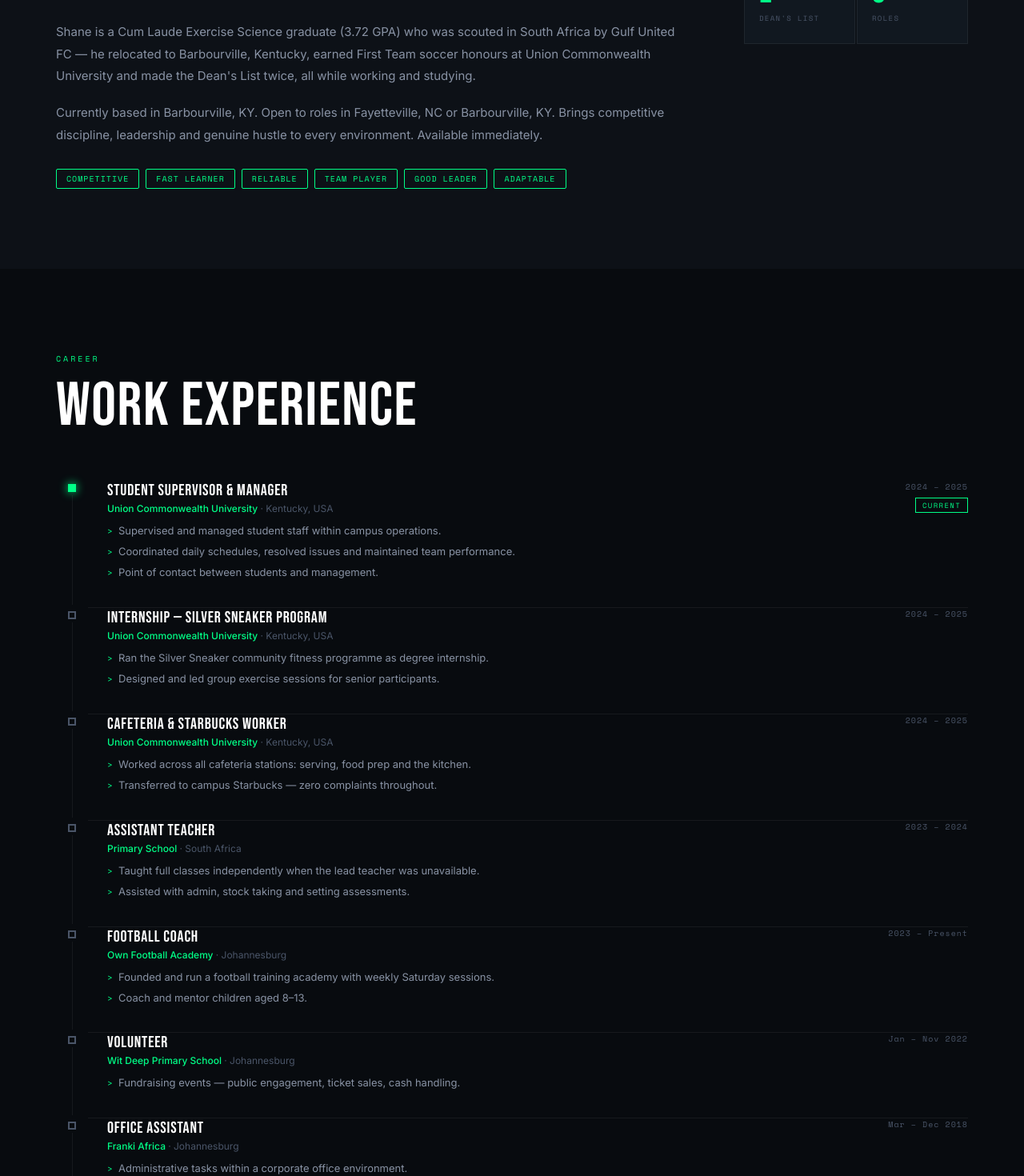
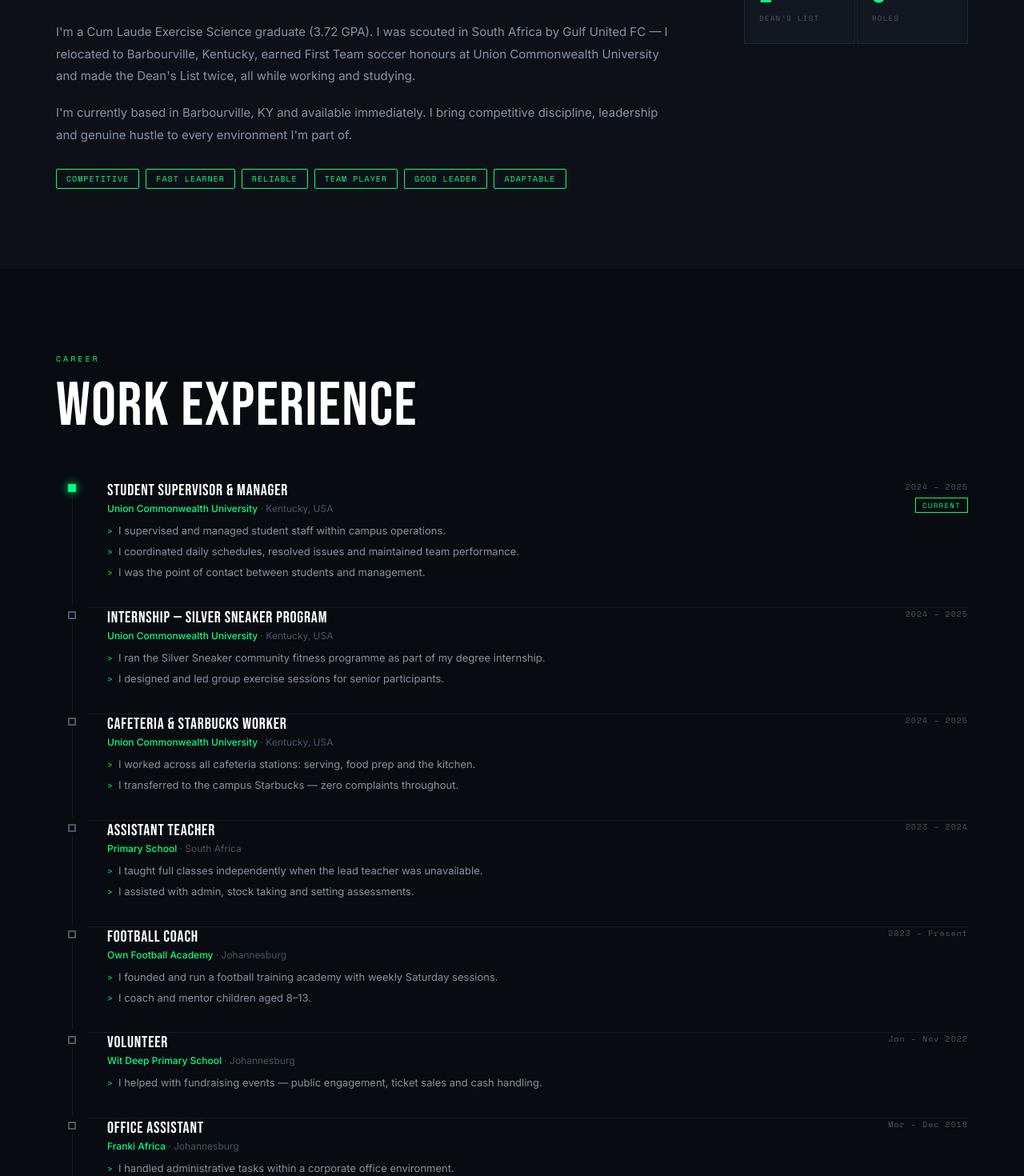
Before and after one commit to ItzGazz-IT/shane-cv, a React (Vite) app: page / in a window 1280 px wide. Shown: the part 1080-2550 px from the top of the page at 80% size. Built offline with nearby package versions, Linux system fonts and the light colour scheme.

Commit message:
content: first person wording, Barbourville only

```diff
--- a/src/components/About.jsx
+++ b/src/components/About.jsx
@@ -31,14 +31,13 @@ export default function About() {
               <span style={{ color: 'var(--accent)' }}>Proven.</span>
             </h2>
             <p className="about-body">
-              Shane is a Cum Laude Exercise Science graduate (3.72 GPA) who was scouted in South Africa
-              by Gulf United FC — he relocated to Barbourville, Kentucky, earned First Team soccer honours
+              I'm a Cum Laude Exercise Science graduate (3.72 GPA). I was scouted in South Africa
+              by Gulf United FC — I relocated to Barbourville, Kentucky, earned First Team soccer honours
               at Union Commonwealth University and made the Dean's List twice, all while working and studying.
             </p>
             <p className="about-body" style={{ marginTop: '18px' }}>
-              Currently based in Barbourville, KY. Open to roles in Fayetteville, NC or Barbourville, KY.
-              Brings competitive discipline, leadership and genuine hustle to every environment.
-              Available immediately.
+              I'm currently based in Barbourville, KY and available immediately.
+              I bring competitive discipline, leadership and genuine hustle to every environment I'm part of.
             </p>
             <div className="about-tags">
               {['Competitive', 'Fast Learner', 'Reliable', 'Team Player', 'Good Leader', 'Adaptable'].map(t => (
--- a/src/components/Contact.jsx
+++ b/src/components/Contact.jsx
@@ -20,8 +20,8 @@ export default function Contact() {
         <div className="ct-layout">
           <div className="ct-info">
             <p className="ct-body">
-              Shane is available immediately and open to roles in
-              Fayetteville, NC or Barbourville, KY. Reach out via any channel below.
+              I'm available immediately and based in Barbourville, KY.
+              Reach out via any channel below — I'd love to connect.
             </p>
 
             <div className="ct-links">
@@ -81,7 +81,7 @@ export default function Contact() {
             </a>
 
             <p className="ct-note">
-              Barbourville, KY · Fayetteville NC or Barbourville KY · Available now
+              Barbourville, KY · Available immediately
             </p>
           </div>
         </div>
--- a/src/components/Education.jsx
+++ b/src/components/Education.jsx
@@ -7,7 +7,7 @@ const degrees = [
     location: 'Kentucky, USA',
     period: '2024 – 2025',
     tags: ['Exercise Science', 'Cum Laude', '3.72 GPA', "Dean's List × 2", 'First Team Soccer', 'Silver Sneaker Internship'],
-    note: 'Scouted by Gulf United FC in South Africa — relocated to the USA to study and play Division I soccer. Completed degree Cum Laude with a 3.72 GPA.',
+    note: 'I was scouted by Gulf United FC in South Africa — I relocated to the USA to study and play Division I soccer. I completed my degree Cum Laude with a 3.72 GPA.',
   },
   {
     degree: 'BSc: Health Sciences (Incomplete – Transferred)',
@@ -15,7 +15,7 @@ const degrees = [
     location: 'Johannesburg, South Africa',
     period: '2022 – 2023',
     tags: ['Health Sciences', 'Exercise & Sport Science', 'Transferred to USA'],
-    note: 'Began studies at UJ before being scouted by Gulf United FC and transferring to Union Commonwealth University.',
+    note: 'I began my studies at UJ before being scouted by Gulf United FC and transferring to Union Commonwealth University.',
   },
   {
     degree: 'High School Diploma (Matric)',
--- a/src/components/Experience.jsx
+++ b/src/components/Experience.jsx
@@ -8,9 +8,9 @@ const jobs = [
     period: '2024 – 2025',
     active: true,
     bullets: [
-      'Supervised and managed student staff within campus operations.',
-      'Coordinated daily schedules, resolved issues and maintained team performance.',
-      'Point of contact between students and management.',
+      'I supervised and managed student staff within campus operations.',
+      'I coordinated daily schedules, resolved issues and maintained team performance.',
+      'I was the point of contact between students and management.',
     ],
   },
   {
@@ -20,8 +20,8 @@ const jobs = [
     period: '2024 – 2025',
     active: false,
     bullets: [
-      'Ran the Silver Sneaker community fitness programme as degree internship.',
-      'Designed and led group exercise sessions for senior participants.',
+      'I ran the Silver Sneaker community fitness programme as part of my degree internship.',
+      'I designed and led group exercise sessions for senior participants.',
     ],
   },
   {
@@ -31,8 +31,8 @@ const jobs = [
     period: '2024 – 2025',
     active: false,
     bullets: [
-      'Worked across all cafeteria stations: serving, food prep and the kitchen.',
-      'Transferred to campus Starbucks — zero complaints throughout.',
+      'I worked across all cafeteria stations: serving, food prep and the kitchen.',
+      'I transferred to the campus Starbucks — zero complaints throughout.',
     ],
   },
   {
@@ -42,8 +42,8 @@ const jobs = [
     period: '2023 – 2024',
     active: false,
     bullets: [
-      'Taught full classes independently when the lead teacher was unavailable.',
-      'Assisted with admin, stock taking and setting assessments.',
+      'I taught full classes independently when the lead teacher was unavailable.',
+      'I assisted with admin, stock taking and setting assessments.',
     ],
   },
   {
@@ -53,8 +53,8 @@ const jobs = [
     period: '2023 – Present',
     active: false,
     bullets: [
-      'Founded and run a football training academy with weekly Saturday sessions.',
-      'Coach and mentor children aged 8–13.',
+      'I founded and run a football training academy with weekly Saturday sessions.',
+      'I coach and mentor children aged 8–13.',
     ],
   },
   {
@@ -63,7 +63,7 @@ const jobs = [
     location: 'Johannesburg',
     period: 'Jan – Nov 2022',
     active: false,
-    bullets: ['Fundraising events — public engagement, ticket sales, cash handling.'],
+    bullets: ['I helped with fundraising events — public engagement, ticket sales and cash handling.'],
   },
   {
     title: 'Office Assistant',
@@ -71,7 +71,7 @@ const jobs = [
     location: 'Johannesburg',
     period: 'Mar – Dec 2018',
     active: false,
-    bullets: ['Administrative tasks within a corporate office environment.'],
+    bullets: ['I handled administrative tasks within a corporate office environment.'],
   },
   {
     title: 'Referee',
@@ -79,7 +79,7 @@ const jobs = [
     location: 'Johannesburg',
     period: 'Feb – Nov 2014',
     active: false,
-    bullets: ['Enforced regulations, promoted sportsmanship, inspected equipment.'],
+    bullets: ['I enforced regulations, promoted sportsmanship and inspected equipment.'],
   },
 ]
 
--- a/src/components/Hero.jsx
+++ b/src/components/Hero.jsx
@@ -51,8 +51,7 @@ export default function Hero() {
           </div>
 
           <p className="hero-tagline">
-            Cum Laude graduate. First Team soccer athlete. Open to roles in
-            Fayetteville, NC or Barbourville, KY.
+            Cum Laude graduate. First Team soccer athlete. Based in Barbourville, KY — available immediately.
           </p>
 
           <div className="hero-actions">
```
